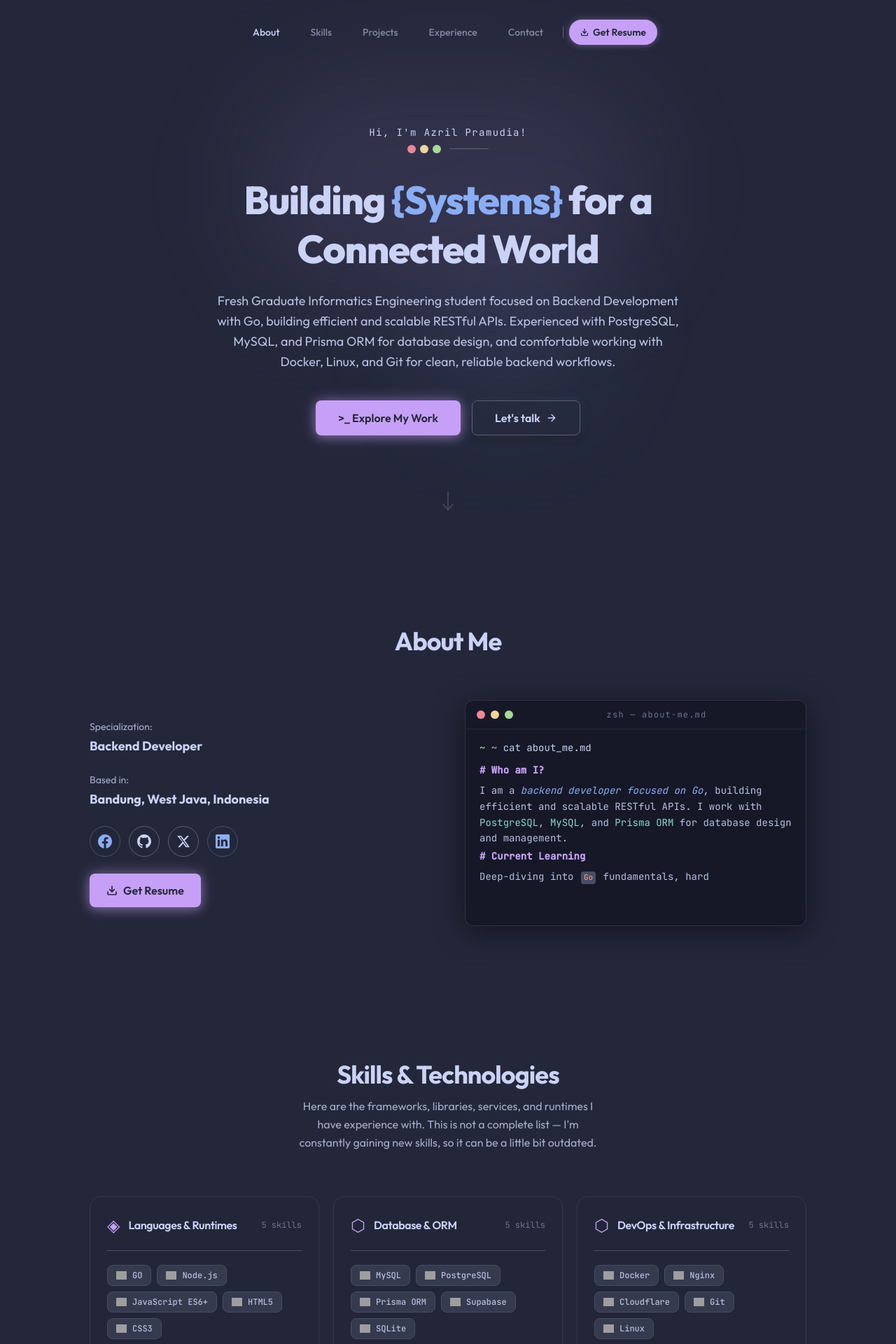
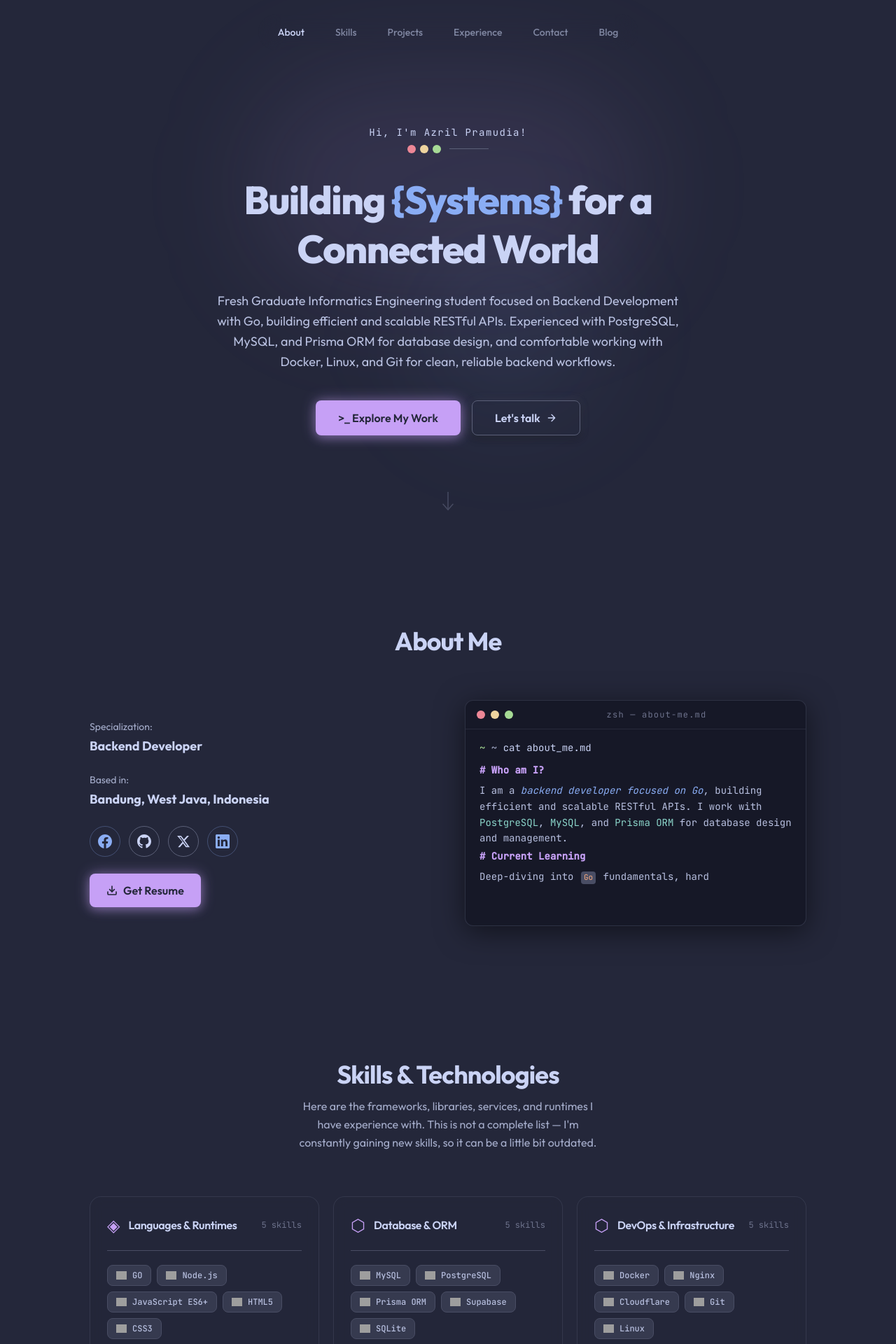
Before and after one commit to azrilpramudia/personal-website, a Next.js app: page / in a window 1280 px wide. Shown: the top 1920 px of the page at 70% size. Built offline with nearby package versions, Linux system fonts and the light colour scheme; grey boxes are pictures that could not be loaded.

Commit message:
chore:refactoring tech icon and add new badge

```diff
--- /dev/null
+++ b/src/app/blog/page.tsx
@@ -0,0 +1,24 @@
+import type { Metadata } from "next";
+
+export const metadata: Metadata = {
+  title: "Blog | meowhx",
+  description: "The blog is currently in development.",
+};
+
+export default function BlogPage() {
+  return (
+    <main className="flex min-h-screen items-center justify-center bg-macchiato-base px-6 pb-16 pt-32">
+      <section className="flex max-w-lg flex-col items-center gap-5 text-center">
+        <span className="rounded-full border border-macchiato-blue/20 bg-macchiato-blue/10 px-3 py-1 font-mono text-xs font-medium text-macchiato-blue">
+          In Development
+        </span>
+        <h1 className="text-4xl font-bold tracking-tight text-macchiato-text">
+          Blog
+        </h1>
+        <p className="text-base leading-relaxed text-macchiato-subtext0">
+          I&apos;m working on the blog. Please check back soon.
+        </p>
+      </section>
+    </main>
+  );
+}
--- a/src/components/layout/Navbar.tsx
+++ b/src/components/layout/Navbar.tsx
@@ -1,22 +1,18 @@
 "use client";
 
 import { useState } from "react";
+import Link from "next/link";
+import { usePathname } from "next/navigation";
 import { motion, AnimatePresence } from "framer-motion";
 import { navItems, personalInfo } from "@/src/data/index";
-import { scrollToSection } from "@/src/lib/utils";
 import { useNavScroll, useScrollDirection } from "@/src/hook/useScroll";
-import { DownloadIcon } from "@/src/components/ui/Icons";
 
 // ── Main Navbar ───────────────────────────────────────────────
 export default function Navbar() {
   const [menuOpen, setMenuOpen] = useState(false);
+  const pathname = usePathname();
   const { scrolled, activeSection } = useNavScroll();
   const scrollDirection = useScrollDirection();
-
-  const handleNavClick = (href: string) => {
-    scrollToSection(href.replace("#", ""));
-    setMenuOpen(false);
-  };
 
   return (
     <header className="fixed top-0 left-0 right-0 z-50 flex justify-center pt-5 px-4">
@@ -40,9 +36,9 @@ export default function Navbar() {
         {navItems.map((item) => {
           const isActive = activeSection === item.href.replace("#", "");
           return (
-            <button
+            <Link
               key={item.href}
-              onClick={() => handleNavClick(item.href)}
+              href={pathname === "/" ? item.href : `/${item.href}`}
               className={[
                 "relative cursor-pointer rounded-full px-5 py-2 text-sm font-medium transition-colors duration-200",
                 isActive
@@ -59,24 +55,30 @@ export default function Navbar() {
                 />
               )}
               <span className="relative z-10">{item.label}</span>
-            </button>
+            </Link>
           );
         })}
 
-        <span className="h-4 w-px bg-macchiato-surface2 mx-1" />
+        <Link
+          href="/blog"
+          className={[
+            "relative cursor-pointer rounded-full px-5 py-2 text-sm font-medium transition-colors duration-200",
+            pathname === "/blog"
+              ? "text-macchiato-text"
+              : "text-macchiato-overlay1 hover:text-macchiato-subtext1",
+          ].join(" ")}
+        >
+          {pathname === "/blog" && (
+            <motion.span
+              layoutId="nav-active-pill"
+              className="absolute inset-0 rounded-full"
+              style={{ background: "var(--color-nav-pill)" }}
+              transition={{ type: "spring", stiffness: 380, damping: 32 }}
+            />
+          )}
+          <span className="relative z-10">Blog</span>
+        </Link>
 
-        <a
-          href={personalInfo.cvUrl}
-          download
-          className="flex items-center gap-1.5 rounded-full px-4 py-2 text-sm font-semibold text-macchiato-base bg-macchiato-mauve cursor-pointer transition-all duration-200 hover:brightness-110 hover:-translate-y-0.5"
-          style={{
-            boxShadow:
-              "0 0 12px rgba(198,160,246,0.3), 0 2px 6px rgba(198,160,246,0.15)",
-          }}
-        >
-          <DownloadIcon size={12} />
-          Get Resume
-        </a>
       </motion.nav>
 
       {/* ── Mobile: brand + hamburger + dropdown ── */}
@@ -105,15 +107,18 @@ export default function Navbar() {
             transition: "box-shadow 0.3s ease",
           }}
         >
-          <motion.button
+          <motion.div
             initial={{ opacity: 0 }}
             animate={{ opacity: 1 }}
             transition={{ delay: 0.3 }}
-            onClick={() => scrollToSection("home")}
+          >
+            <Link
               className="font-mono text-sm text-macchiato-text tracking-wider cursor-pointer"
+              href="/"
             >
               {personalInfo.username}.dev
-          </motion.button>
+            </Link>
+          </motion.div>
 
           <motion.button
             onClick={() => setMenuOpen((v) => !v)}
@@ -155,38 +160,46 @@ export default function Navbar() {
               {navItems.map((item, i) => {
                 const isActive = activeSection === item.href.replace("#", "");
                 return (
-                  <motion.button
+                  <motion.div
                     key={item.href}
                     initial={{ opacity: 0, x: -8 }}
                     animate={{ opacity: 1, x: 0 }}
                     transition={{ delay: i * 0.05 }}
-                    onClick={() => handleNavClick(item.href)}
+                  >
+                    <Link
+                      href={pathname === "/" ? item.href : `/${item.href}`}
+                      onClick={() => setMenuOpen(false)}
                       className={[
-                      "w-full text-left px-5 py-3 rounded-xl text-sm font-medium cursor-pointer transition-colors duration-150",
+                        "block w-full text-left px-5 py-3 rounded-xl text-sm font-medium cursor-pointer transition-colors duration-150",
                         isActive
                           ? "text-macchiato-mauve bg-macchiato-mauve/10"
                           : "text-macchiato-subtext0 hover:text-macchiato-text",
                       ].join(" ")}
                     >
                       {item.label}
-                  </motion.button>
+                    </Link>
+                  </motion.div>
                 );
               })}
 
-              <div className="mx-3 my-1 h-px bg-macchiato-surface1" />
-
-              <motion.a
-                href={personalInfo.cvUrl}
-                download
+              <motion.div
                 initial={{ opacity: 0, x: -8 }}
                 animate={{ opacity: 1, x: 0 }}
                 transition={{ delay: navItems.length * 0.05 }}
+              >
+                <Link
+                  href="/blog"
                   onClick={() => setMenuOpen(false)}
-                className="w-full flex items-center gap-2 px-5 py-3 rounded-xl text-sm font-medium cursor-pointer text-macchiato-mauve hover:bg-macchiato-mauve/10 transition-colors duration-150"
+                  className={[
+                    "block w-full text-left px-5 py-3 rounded-xl text-sm font-medium cursor-pointer transition-colors duration-150",
+                    pathname === "/blog"
+                      ? "text-macchiato-mauve bg-macchiato-mauve/10"
+                      : "text-macchiato-subtext0 hover:text-macchiato-text",
+                  ].join(" ")}
                 >
-                <DownloadIcon size={12} />
-                Get Resume
-              </motion.a>
+                  Blog
+                </Link>
+              </motion.div>
             </motion.div>
           )}
         </AnimatePresence>
--- a/src/components/ui/ProjectCard.tsx
+++ b/src/components/ui/ProjectCard.tsx
@@ -1,40 +1,17 @@
 /* eslint-disable @next/next/no-img-element */
 import { motion } from "framer-motion";
 import { scaleIn } from "@/src/lib/animation";
+import {
+  ExternalLinkIcon,
+  FolderIcon,
+  GithubIcon,
+} from "@/src/components/ui/Icons";
+import { techIcons } from "@/src/data/tech-icons";
 import type { Project } from "@/src/types";
-
-// ── Tech icon slugs map ───────────────────────────────────────
-const TECH_ICON: Record<string, { slug: string; color: string }> = {
-  "C++": { slug: "cplusplus", color: "00599C" },
-  "Nest.js": { slug: "nestjs", color: "E0234E" },
-  "Next.js": { slug: "nextdotjs", color: "cad3f5" },
-  React: { slug: "react", color: "61DAFB" },
-  TypeScript: { slug: "typescript", color: "3178C6" },
-  JavaScript: { slug: "javascript", color: "F7DF1E" },
-  "Tailwind CSS": { slug: "tailwindcss", color: "06B6D4" },
-  "Framer Motion": { slug: "framer", color: "cad3f5" },
-  "Node.js": { slug: "nodedotjs", color: "5FA04E" },
-  MongoDB: { slug: "mongodb", color: "47A248" },
-  MySQL: { slug: "mysql", color: "4479A1" },
-  Prisma: { slug: "prisma", color: "cad3f5" },
-  Docker: { slug: "docker", color: "2496ED" },
-  MQTT: { slug: "mqtt", color: "FFC135" },
-  Git: { slug: "git", color: "F05032" },
-  "Socket.io": { slug: "socketdotio", color: "F05032" },
-  Linux: { slug: "linux", color: "FCC624" },
-  PostgreSQL: { slug: "postgresql", color: "4169E1" },
-  HTML: { slug: "html5", color: "E34F26" },
-  CSS: { slug: "css3", color: "1572B6" },
-  Supabase: { slug: "supabase", color: "3ECF8E" },
-  Drizzle: { slug: "drizzle", color: "C5F74F" },
-  Go: { slug: "go", color: "00ADD8" },
-  Redis: { slug: "redis", color: "FF4438" },
-  Svelte: { slug: "svelte", color: "FF3E00" },
-};
 
 // ── Tech badge with logo ────────────────────────────────────
 function TechBadge({ tech }: { tech: string }) {
-  const icon = TECH_ICON[tech];
+  const icon = techIcons[tech];
 
   return (
     <span className="inline-flex items-center gap-1.5 px-2.5 py-1 rounded-lg text-xs font-mono font-medium text-macchiato-subtext1 bg-macchiato-surface0 border border-macchiato-surface1 transition-all duration-150 hover:border-macchiato-surface2 hover:text-macchiato-text">
@@ -51,49 +28,6 @@ function TechBadge({ tech }: { tech: string }) {
       )}
       {tech}
     </span>
-  );
-}
-
-// ── Icon components ───────────────────────────────────────────
-function GithubIcon() {
-  return (
-    <svg viewBox="0 0 24 24" fill="currentColor" className="size-4">
-      <path d="M12 0C5.374 0 0 5.373 0 12c0 5.302 3.438 9.8 8.207 11.387.599.111.793-.261.793-.577v-2.234c-3.338.726-4.033-1.416-4.033-1.416-.546-1.387-1.333-1.756-1.333-1.756-1.089-.745.083-.729.083-.729 1.205.084 1.839 1.237 1.839 1.237 1.07 1.834 2.807 1.304 3.492.997.107-.775.418-1.305.762-1.604-2.665-.305-5.467-1.334-5.467-5.931 0-1.311.469-2.381 1.236-3.221-.124-.303-.535-1.524.117-3.176 0 0 1.008-.322 3.301 1.23A11.509 11.509 0 0 1 12 5.803c1.02.005 2.047.138 3.006.404 2.291-1.552 3.297-1.23 3.297-1.23.653 1.653.242 2.874.118 3.176.77.84 1.235 1.911 1.235 3.221 0 4.609-2.807 5.624-5.479 5.921.43.372.823 1.102.823 2.222v3.293c0 .319.192.694.801.576C20.566 21.797 24 17.3 24 12c0-6.627-5.373-12-12-12z" />
-    </svg>
-  );
-}
-
-function ExternalLinkIcon() {
-  return (
-    <svg
-      viewBox="0 0 24 24"
-      fill="none"
-      stroke="currentColor"
-      strokeWidth="2"
-      strokeLinecap="round"
-      strokeLinejoin="round"
-      className="size-4"
-    >
-      <path d="M18 13v6a2 2 0 0 1-2 2H5a2 2 0 0 1-2-2V8a2 2 0 0 1 2-2h6" />
-      <polyline points="15 3 21 3 21 9" />
-      <line x1="10" y1="14" x2="21" y2="3" />
-    </svg>
-  );
-}
-
-function FolderIcon() {
-  return (
-    <svg
-      viewBox="0 0 24 24"
-      fill="none"
-      stroke="currentColor"
-      strokeWidth="1.5"
-      strokeLinecap="round"
-      strokeLinejoin="round"
-      className="size-8 text-macchiato-mauve"
-    >
-      <path d="M22 19a2 2 0 0 1-2 2H4a2 2 0 0 1-2-2V5a2 2 0 0 1 2-2h5l2 3h9a2 2 0 0 1 2 2z" />
-    </svg>
   );
 }
 
@@ -180,9 +114,11 @@ export function ProjectCard({ project, index }: ProjectCardProps) {
             <TechBadge key={tech} tech={tech} />
           ))}
         </div>
-        <span className="font-mono text-xs text-macchiato-overlay0 shrink-0 mb-0.5">
-          {project.year}
-        </span>
+        {project.year !== undefined && (
+          <span className="font-mono text-xs text-macchiato-overlay0 shrink-0 mb-0.5">
+            {project.year}
+          </span>
+        )}
       </div>
     </motion.div>
   );
--- a/src/components/ui/SkillBadge.tsx
+++ b/src/components/ui/SkillBadge.tsx
@@ -1,13 +1,16 @@
 /* eslint-disable @next/next/no-img-element */
 import { cn } from "@/src/lib/utils";
 import { Skill } from "@/src/data/skills";
+import { techIcons } from "@/src/data/tech-icons";
 
 function SkillIcon({ skill }: { skill: Skill }) {
-  if (skill.iconSlug) {
-    const hex = skill.color.replace("#", "");
+  const icon = techIcons[skill.name];
+
+  if (icon) {
     return (
+      <>
         <img
-        src={`https://cdn.simpleicons.org/${skill.iconSlug}/${hex}`}
+          src={`https://cdn.simpleicons.org/${icon.slug}/${icon.color}`}
           alt={skill.name}
           width={15}
           height={15}
@@ -18,13 +21,18 @@ function SkillIcon({ skill }: { skill: Skill }) {
             img.nextElementSibling?.classList.remove("hidden");
           }}
         />
+        <span
+          className="hidden size-1.5 rounded-full shrink-0"
+          style={{ background: `#${icon.color}` }}
+        />
+      </>
     );
   }
 
   return (
     <span
       className="size-3.5 shrink-0 flex items-center justify-center text-xs leading-none"
-      style={{ color: skill.color }}
+      style={{ color: skill.color ?? "currentColor" }}
     >
       {skill.customIcon ?? "◆"}
     </span>
@@ -48,10 +56,6 @@ export function SkillBadge({ skill }: SkillBadgeProps) {
     >
       <SkillIcon skill={skill} />
 
-      <span
-        className="hidden size-1.5 rounded-full shrink-0"
-        style={{ background: skill.color }}
-      />
       {skill.name}
     </span>
   );
--- a/src/data/skills.ts
+++ b/src/data/skills.ts
@@ -1,8 +1,7 @@
 export type Skill = {
   name: string;
-  iconSlug?: string;
   customIcon?: string;
-  color: string;
+  color?: string;
 };
 
 export type SkillCategory = {
@@ -18,11 +17,11 @@ export const skillCategories: SkillCategory[] = [
     icon: "◈",
     accent: "rgba(138,173,244,0.25)",
     skills: [
-      { name: "GO", iconSlug: "go", color: "#00ADD8" },
-      { name: "Node.js", iconSlug: "nodedotjs", color: "#5FA04E" },
-      { name: "JavaScript ES6+", iconSlug: "javascript", color: "#F7DF1E" },
-      { name: "HTML5", iconSlug: "html5", color: "#E34F26" },
-      { name: "CSS3", iconSlug: "css", color: "#663399" },
+      { name: "GO" },
+      { name: "Node.js" },
+      { name: "JavaScript ES6+" },
+      { name: "HTML5" },
+      { name: "CSS3" },
     ],
   },
   {
@@ -30,11 +29,11 @@ export const skillCategories: SkillCategory[] = [
     icon: "⬡",
     accent: "rgba(166,218,149,0.20)",
     skills: [
-      { name: "MySQL", iconSlug: "mysql", color: "#4479A1" },
-      { name: "PostgreSQL", iconSlug: "postgresql", color: "#4169E1" },
-      { name: "Prisma ORM", iconSlug: "prisma", color: "#cad3f5" },
-      { name: "Supabase", iconSlug: "supabase", color: "#3ECF8E" },
-      { name: "SQLite", iconSlug: "sqlite", color: "#003B57" },
+      { name: "MySQL" },
+      { name: "PostgreSQL" },
+      { name: "Prisma ORM" },
+      { name: "Supabase" },
+      { name: "SQLite" },
     ],
   },
   {
@@ -42,11 +41,11 @@ export const skillCategories: SkillCategory[] = [
     icon: "⬡",
     accent: "rgba(245,169,127,0.20)",
     skills: [
-      { name: "Docker", iconSlug: "docker", color: "#2496ED" },
-      { name: "Nginx", iconSlug: "nginx", color: "#009639" },
-      { name: "Cloudflare", iconSlug: "cloudflare", color: "#F38020" },
-      { name: "Git", iconSlug: "git", color: "#F05032" },
-      { name: "Linux", iconSlug: "linux", color: "#FCC624" },
+      { name: "Docker" },
+      { name: "Nginx" },
+      { name: "Cloudflare" },
+      { name: "Git" },
+      { name: "Linux" },
     ],
   },
 ];
--- /dev/null
+++ b/src/data/tech-icons.ts
@@ -0,0 +1,40 @@
+export interface TechIcon {
+  slug: string;
+  color: string;
+}
+
+export const techIcons: Record<string, TechIcon> = {
+  "C++": { slug: "cplusplus", color: "00599C" },
+  "Nest.js": { slug: "nestjs", color: "E0234E" },
+  "Next.js": { slug: "nextdotjs", color: "cad3f5" },
+  React: { slug: "react", color: "61DAFB" },
+  TypeScript: { slug: "typescript", color: "3178C6" },
+  JavaScript: { slug: "javascript", color: "F7DF1E" },
+  "JavaScript ES6+": { slug: "javascript", color: "F7DF1E" },
+  "Tailwind CSS": { slug: "tailwindcss", color: "06B6D4" },
+  "Framer Motion": { slug: "framer", color: "cad3f5" },
+  "Node.js": { slug: "nodedotjs", color: "5FA04E" },
+  MongoDB: { slug: "mongodb", color: "47A248" },
+  MySQL: { slug: "mysql", color: "4479A1" },
+  Prisma: { slug: "prisma", color: "cad3f5" },
+  "Prisma ORM": { slug: "prisma", color: "cad3f5" },
+  Docker: { slug: "docker", color: "2496ED" },
+  MQTT: { slug: "mqtt", color: "FFC135" },
+  Git: { slug: "git", color: "F05032" },
+  "Socket.io": { slug: "socketdotio", color: "F05032" },
+  Linux: { slug: "linux", color: "FCC624" },
+  PostgreSQL: { slug: "postgresql", color: "4169E1" },
+  HTML: { slug: "html5", color: "E34F26" },
+  HTML5: { slug: "html5", color: "E34F26" },
+  CSS: { slug: "css3", color: "1572B6" },
+  CSS3: { slug: "css", color: "663399" },
+  Supabase: { slug: "supabase", color: "3ECF8E" },
+  Drizzle: { slug: "drizzle", color: "C5F74F" },
+  Go: { slug: "go", color: "00ADD8" },
+  GO: { slug: "go", color: "00ADD8" },
+  Redis: { slug: "redis", color: "FF4438" },
+  Svelte: { slug: "svelte", color: "FF3E00" },
+  SQLite: { slug: "sqlite", color: "003B57" },
+  Nginx: { slug: "nginx", color: "009639" },
+  Cloudflare: { slug: "cloudflare", color: "F38020" },
+};
```
Also changed, not shown: src/components/layout/Footer.tsx (+4 -14 lines), src/components/ui/Icons.tsx (+34 -0 lines). Lines whose indentation alone changed are shown as unchanged.
